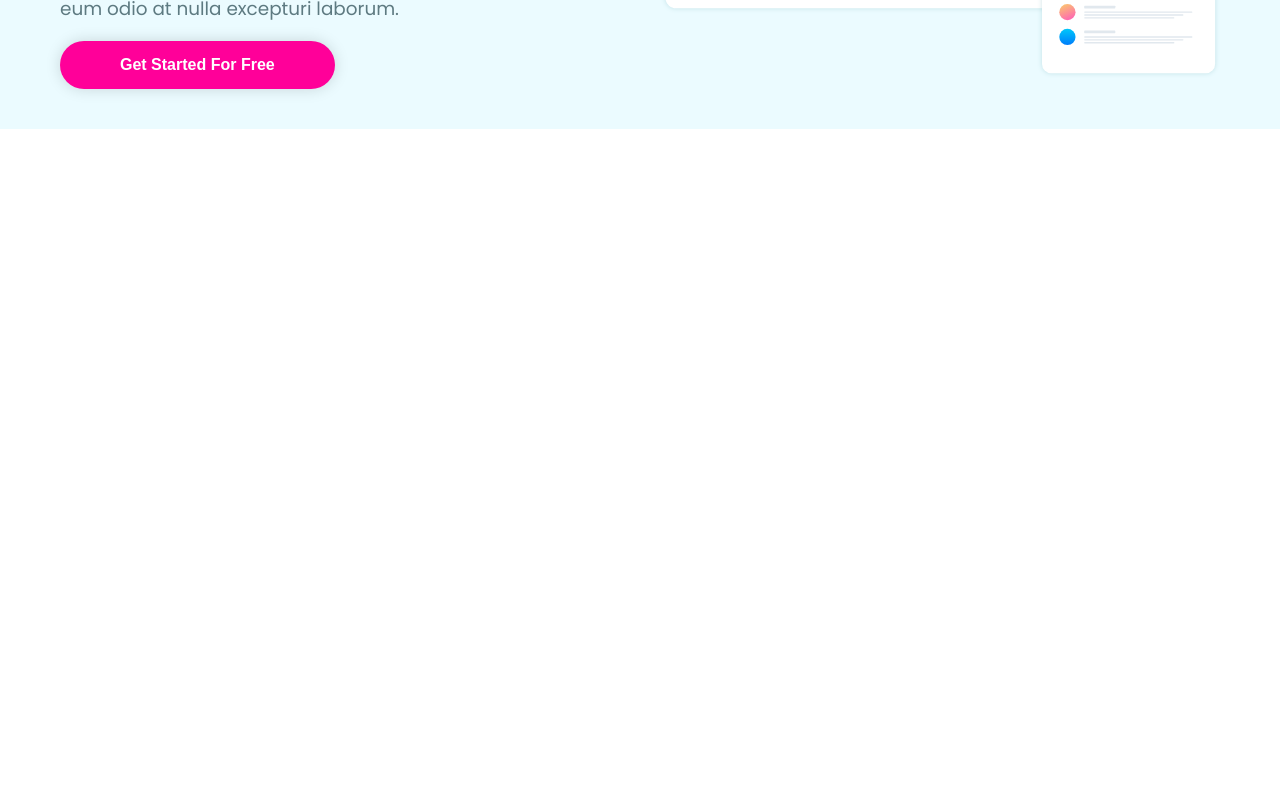
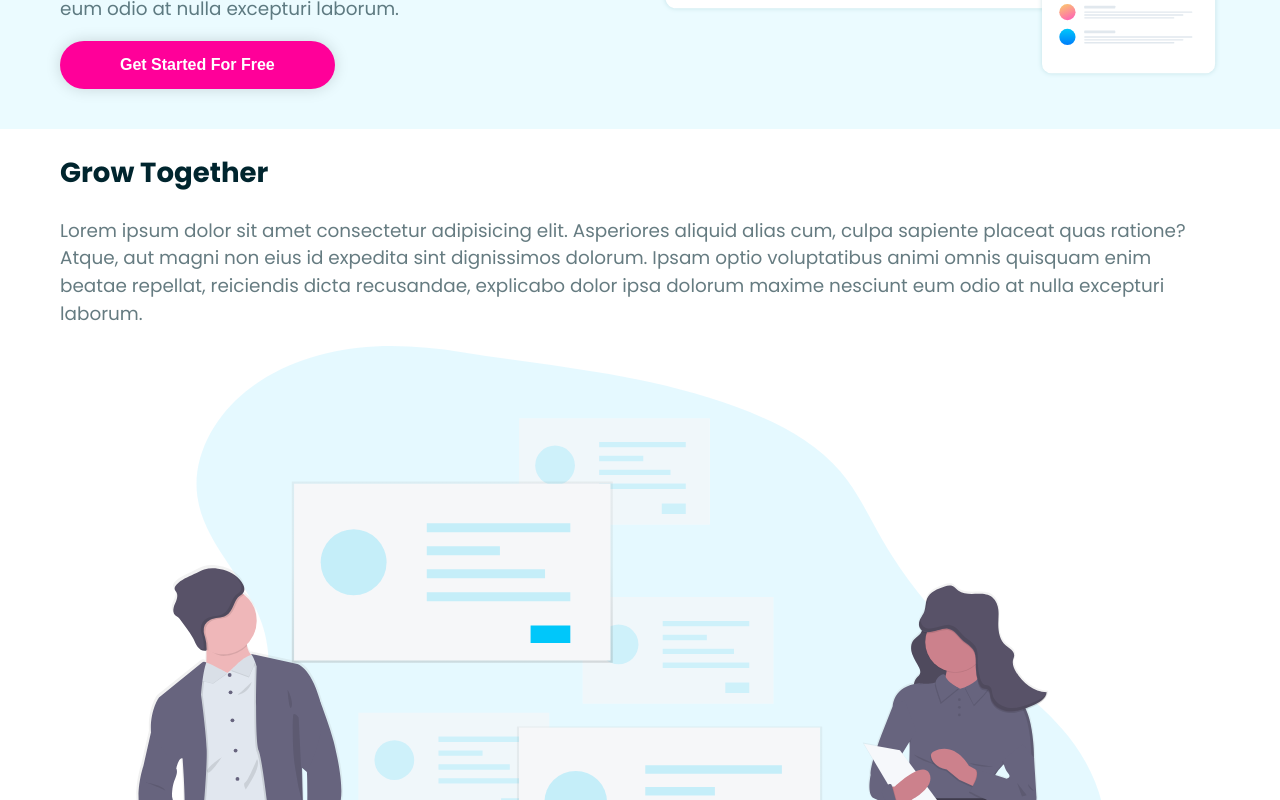
Before and after one commit to serhatbek/styled-components, a React (Vite) app: page / in a window 1280 px wide. Shown: the part 460-1260 px from the top of the page. Before the commit the page ends 800 px from the top, so only its background shows below. Built offline with nearby package versions, Linux system fonts and the light colour scheme.

Commit message:
add card component

```diff
--- a/src/App.jsx
+++ b/src/App.jsx
@@ -3,6 +3,7 @@ import { Header } from './components';
 import { ThemeProvider } from 'styled-components';
 import GlobalStyles from './styles/GlobalStyles.js';
 import { cardItems } from './data/content.js';
+import Card from './components/Card/Card.jsx';
 
 const theme = {
   colors: {
@@ -18,7 +19,16 @@ function App() {
     <ThemeProvider theme={theme}>
       <GlobalStyles />
       <Header />
-      <Container></Container>
+      <Container>
+        {cardItems?.map((item) => (
+          <Card
+            key={item.id}
+            title={item.title}
+            text={item.text}
+            img={item.img}
+          />
+        ))}
+      </Container>
     </ThemeProvider>
   );
 }
--- /dev/null
+++ b/src/components/Card/Card.jsx
@@ -0,0 +1,17 @@
+import React from 'react';
+
+const Card = ({ title, text, img }) => {
+  return (
+    <div>
+      <div>
+        <h2>{title}</h2>
+        <p>{text}</p>
+      </div>
+      <figure>
+        <img src={img} alt='' />
+      </figure>
+    </div>
+  );
+};
+
+export default Card;
```
